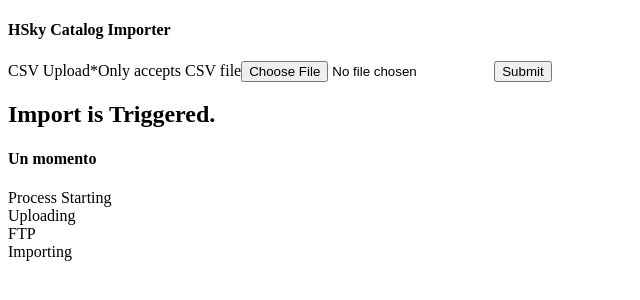
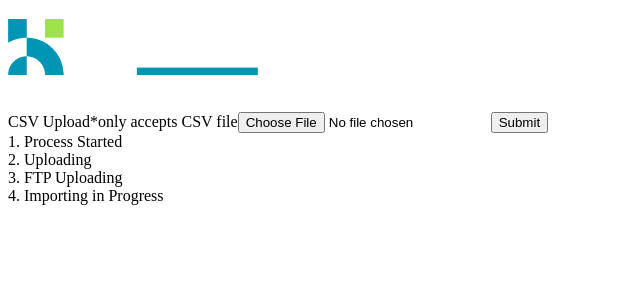
Before and after one commit to izzuddin23ali/hsky-catalog-import, a Next.js app: page /form-page in a window 1280 px wide. Shown: the top 300 px of the page, without its empty margins (0-640 px from the left). Built offline with nearby package versions, Linux system fonts and the light colour scheme.

Commit message:
process flow and ironsession

```diff
--- a/package.json
+++ b/package.json
@@ -15,6 +15,7 @@
     "cors": "^2.8.5",
     "formidable": "^2.0.1",
     "formik": "^2.2.9",
+    "iron-session": "^6.2.0",
     "mv": "^2.1.1",
     "next": "12.2.5",
     "path": "^0.12.7",
--- /dev/null
+++ b/pages/api/login.js
@@ -0,0 +1,21 @@
+import { withIronSessionApiRoute } from "iron-session/next";
+
+export default withIronSessionApiRoute(
+  async function loginRoute(req, res) {
+    // get user from database then:
+    req.session.user = {
+      id: 230,
+      admin: true,
+    };
+    await req.session.save();
+    res.send({ ok: true });
+  },
+  {
+    cookieName: "myapp_cookiename",
+    password: "complex_password_at_least_32_characters_long",
+    // secure: true should be used in production (HTTPS) but can't be used in development (HTTP)
+    cookieOptions: {
+      secure: process.env.NODE_ENV === "production",
+    },
+  }
+);
--- /dev/null
+++ b/pages/api/logout.js
@@ -0,0 +1,16 @@
+import { withIronSessionApiRoute } from "iron-session/next";
+
+export default withIronSessionApiRoute(
+  function logoutRoute(req, res, session) {
+    req.session.destroy();
+    res.send({ ok: true });
+  },
+  {
+    cookieName: "myapp_cookiename",
+    password: "complex_password_at_least_32_characters_long",
+    // secure: true should be used in production (HTTPS) but can't be used in development (HTTP)
+    cookieOptions: {
+      secure: process.env.NODE_ENV === "production",
+    },
+  }
+);
--- /dev/null
+++ b/pages/api/user.js
@@ -0,0 +1,15 @@
+import { withIronSessionApiRoute } from "iron-session/next";
+
+export default withIronSessionApiRoute(
+  function userRoute(req, res) {
+    res.send({ user: req.session.user });
+  },
+  {
+    cookieName: "myapp_cookiename",
+    password: "complex_password_at_least_32_characters_long",
+    // secure: true should be used in production (HTTPS) but can't be used in development (HTTP)
+    cookieOptions: {
+      secure: process.env.NODE_ENV === "production",
+    },
+  }
+);
--- a/pages/form-page.js
+++ b/pages/form-page.js
@@ -1,11 +1,12 @@
 import { useState, setState } from "react";
 import axios from "axios";
+import Image from "next/image";
 
 export default function PrivatePage(props) {
   const [image, setImage] = useState(null);
   const [createObjectURL, setCreateObjectURL] = useState(null);
 
-  const [isValid, setValid] = useState(false);
+  const [isValid, setValid] = useState(null);
   const [isRunning, setRunning] = useState(false);
   const [isUploaded, setUploaded] = useState(false);
   const [isTriggered, setTriggered] = useState(false);
@@ -29,15 +30,8 @@ export default function PrivatePage(props) {
     }
   };
 
-  function wait(ms) {
-    return new Promise((resolve) => {
-      setTimeout(resolve, ms);
-    });
-  }
-
   const uploadToLocal = async (event) => {
     const body = new FormData();
-    // console.log("file", image)
     body.append("file", image);
     const response = await fetch("/api/file", {
       method: "POST",
@@ -64,16 +58,26 @@ export default function PrivatePage(props) {
   return (
     <div className="container">
       <div className="row">
-        <div className="col-12 text-center">
-          <h4>HSky Catalog Importer</h4>
+        <div className="col-12 col-md-6 mx-auto text-center">
+          <Image
+            src="/hskytrd.png"
+            width="250px"
+            height="100px"
+            objectFit="contain"
+          />
         </div>
       </div>
-      <div className="row" id="main">
-        <div class="col-12 col-md-8 mx-auto">
-          <div class="row" id="csv">
-            <div class="col-12">
+      <div className="row">
+        <div className="col-10 col-md-8 mx-auto" id="main">
+          <div className="row">
+            <div className={isRunning ? "d-none" : "col-12"} id="csv">
               <label htmlFor="file">CSV Upload</label>
-              <span className="file-message">*Only accepts CSV file</span>
+              <span
+                className={isValid == false ? "invalid" : undefined}
+                id="file-message"
+              >
+                *only accepts CSV file
+              </span>
               <input
                 type="file"
                 name="file"
@@ -86,34 +90,50 @@ export default function PrivatePage(props) {
                   isValid ? "btn btn-primary" : "btn btn-primary disabled"
                 }
                 type="submit"
-                onClick={isValid ? uploadToLocal : undefined}
+                onClick={isValid == true ? uploadToLocal : undefined}
               >
                 Submit
               </button>
             </div>
-          </div>
-          <div className={isTriggered ? undefined : "d-none"}>
-            {isComplete ? (
-              <h2>Import Completed</h2>
-            ) : (
-              <>
-                <h2>Import is Triggered.</h2>
-                <h4>Un momento</h4>
-              </>
-            )}
-          </div>
-          <div className={isRunning ? "row active" : "d-none"} id="progress">
-            <div className="col-3 complete">
-              <div>Process Starting</div>
-            </div>
-            <div className={isUploaded ? "col-3 complete" : "col-3"}>
-              <div>Uploading</div>
-            </div>
-            <div className={isTriggered ? "col-3 complete" : "col-3"}>
-              <div>FTP</div>
-            </div>
-            <div className={isComplete ? "col-3 complete" : "col-3"}>
-              <div>Importing</div>
+            <div
+              className={isRunning ? "col-12" : "d-none"}
+              id="progress-container"
+            >
+              <div
+                className={isRunning ? "row active" : "d-none"}
+                id="progress"
+              >
+                <div className="col-12 col-md-6 col-lg-3 complete">
+                  <div>1. Process Started</div>
+                </div>
+                {isUploaded ? (
+                  <div className="col-12 col-md-6 col-lg-3 complete">
+                    <div>2. Uploaded</div>
+                  </div>
+                ) : (
+                  <div className="col-12 col-md-6 col-lg-3">
+                    <div>2. Uploading</div>
+                  </div>
+                )}
+                {isTriggered ? (
+                  <div className="col-12 col-md-6 col-lg-3 complete">
+                    <div>3. FTP Uploaded</div>
+                  </div>
+                ) : (
+                  <div className="col-12 col-md-6 col-lg-3">
+                    <div>3. FTP Uploading</div>
+                  </div>
+                )}
+                {isComplete ? (
+                  <div className="col-12 col-md-6 col-lg-3 complete">
+                    <div>4. Importing Completed</div>
+                  </div>
+                ) : (
+                  <div className="col-12 col-md-6 col-lg-3">
+                    <div>4. Importing in Progress</div>
+                  </div>
+                )}
+              </div>
             </div>
           </div>
         </div>
--- a/styles/app.scss
+++ b/styles/app.scss
@@ -1,29 +1,36 @@
 @import "./globals";
 @import "../node_modules/bootstrap/scss/bootstrap.scss";
 
-.container {
-  padding: 100px 0;
+body {
+  padding: 40px 0;
+  background-color: #2c383a;
 }
 
 input,
 label {
   display: block;
+  margin: 4px 0;
 }
 
 button.disabled {
   pointer-events: none;
 }
 
-#csv div {
-  background-color: lightblue;
+#main {
+  margin-top: 40px;
+  background-color: #fff;
   border: 1px solid #00000020;
   padding: 40px;
   border-radius: 20px;
 }
 
-span.file-message {
+#file-message {
   font-size: 12px;
   //color: #ffcd40;
+}
+
+#file-message.invalid {
+  color: red;
 }
 
 #csv input {
@@ -45,10 +52,17 @@ span.file-message {
 
 #progress div div {
   background-color: lightblue;
-  height: 100px;
+  min-height: 100px;
+  padding: 12px;
 }
 
 #progress div.complete div {
-  background-color: blue;
+  background-color: #2c383a;
   color: #fff;
 }
+
+#progress-container {
+  padding: 24px;
+  border-radius: 12px;
+  background-color: #fff;
+}
```
Also changed, not shown: pages/admin.js (added, +27 -0 lines), pages/wapi.js (added, +18 -0 lines), public/hskytrd.png (added), 1 other file (tests, documents, lock files or other folders).
